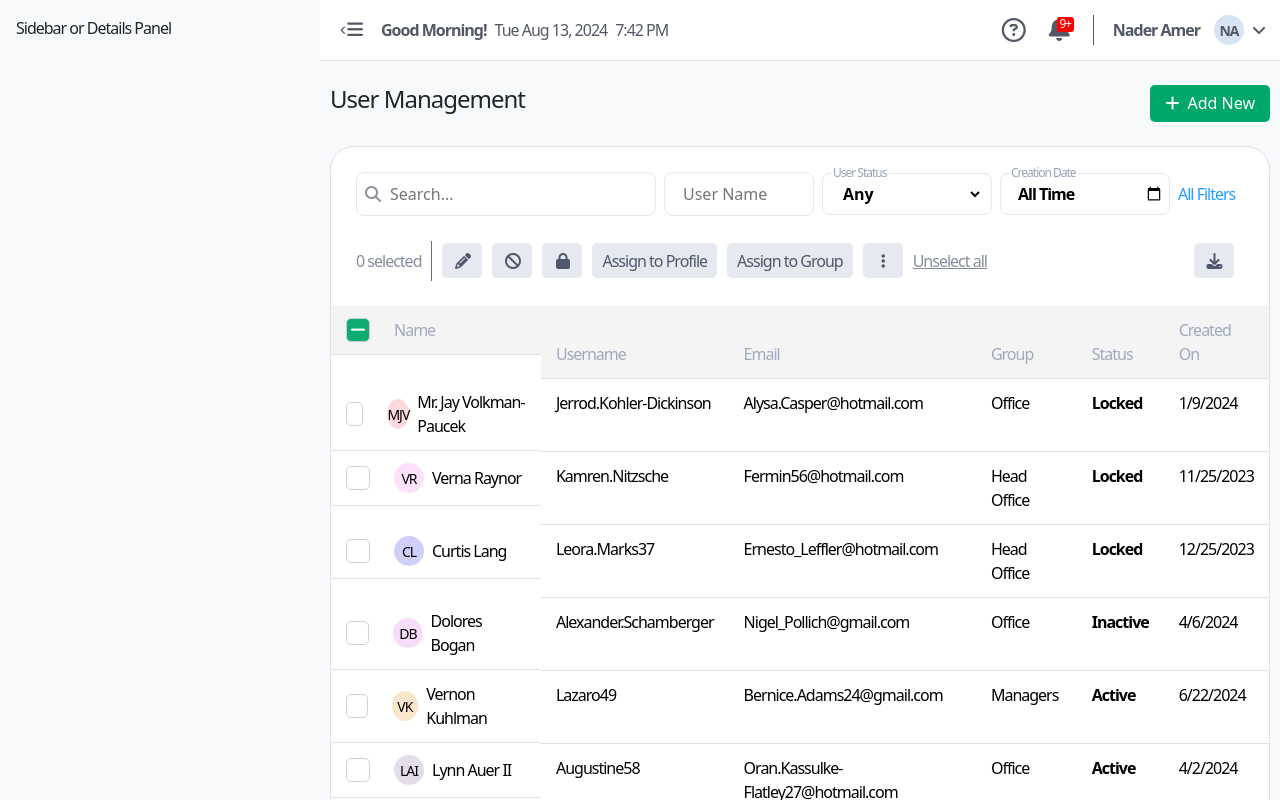
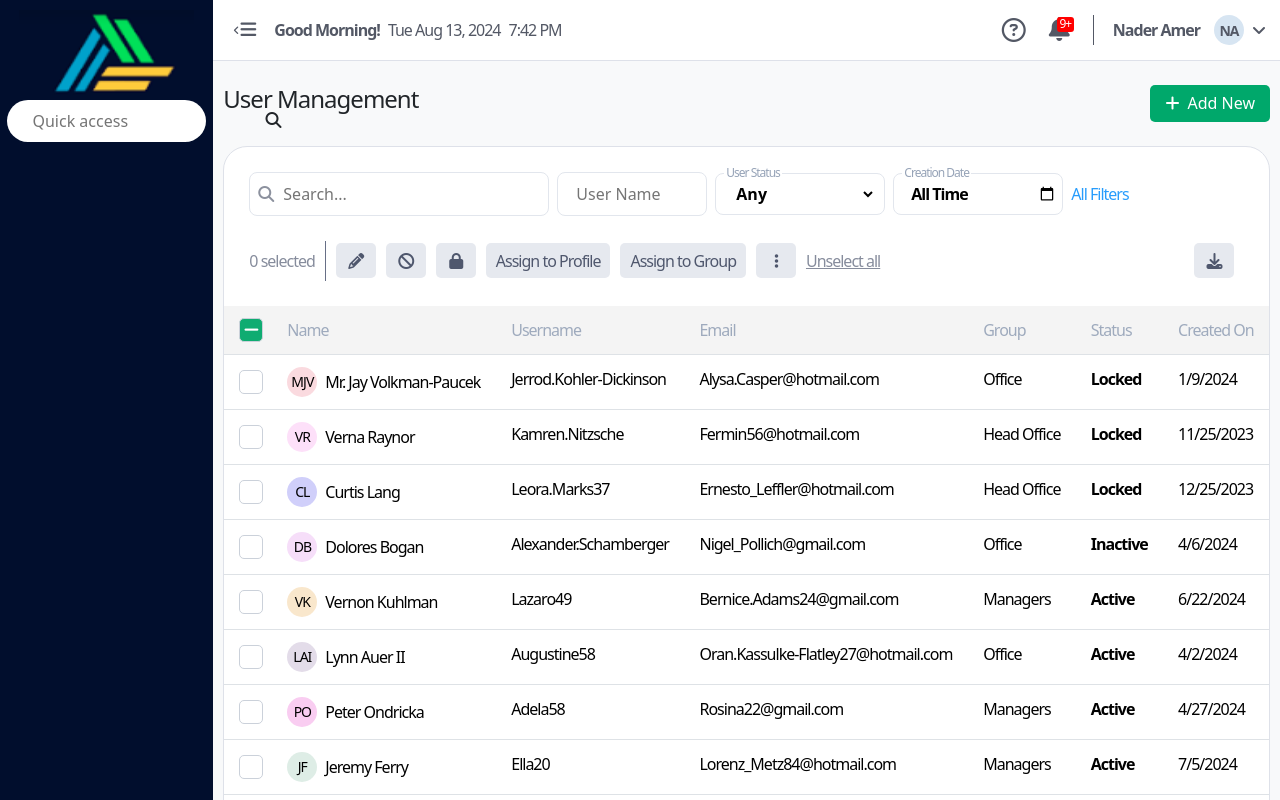
Before and after one commit to MenaTalhHossamAlden/RENOSYSTEMS-Frontend-Engineer-Challenge, a React (Create React App) app: page / in a window 1280 px wide. Shown: the top 800 px of the page. Built offline with nearby package versions, Linux system fonts and the light colour scheme; the HTML template or start-up script is replaced by a standard one.

Commit message:
menu component

```diff
--- /dev/null
+++ b/src/components/Menu.css
@@ -0,0 +1,24 @@
+.menu {
+  background: #010e2d;
+  position: fixed;
+  height: 100vh;
+  width: inherit;
+  display: flex;
+  flex-direction: column;
+  align-items: center;
+}
+
+.menu img {
+  width: 175px;
+  margin-top: 10px;
+  height: 90px;
+}
+
+.menu .search {
+  border-radius: 100px;
+  background: white;
+  padding: 8px 15px;
+  width: 93%;
+  display: flex;
+  justify-content: space-between;
+}
--- /dev/null
+++ b/src/components/Menu.js
@@ -0,0 +1,20 @@
+import './Menu.css';
+import logo from '../assets/logo.png';
+const Menu = () => {
+  return (
+    <div className="menu">
+      <img src={logo} alt="logo" />
+      <div className="search">
+        <input
+          type="search"
+          className="field-input"
+          placeholder="Quick access"
+        />
+        <span>
+          <i className="fas fa-search"></i>
+        </span>
+      </div>
+    </div>
+  );
+};
+export default Menu;
--- a/src/components/Navbar.js
+++ b/src/components/Navbar.js
@@ -44,7 +44,7 @@ const Navbar = () => {
               .map((n) => n[0])
               .join('')}
           </div>
-          <i class="fas fa-angle-down"></i>
+          <i className="fas fa-angle-down"></i>
         </div>
       </div>
     </div>
--- a/src/components/UserManagement.js
+++ b/src/components/UserManagement.js
@@ -1,3 +1,4 @@
+import Menu from './Menu';
 import Main from './Main';
 import { Container, Row, Col } from 'react-bootstrap';
 import './UserManagement.css';
@@ -13,10 +14,10 @@ const UserManagement = () => {
       {showPopup && <Popup />}
       <Container fluid className="user-management">
         <Row>
-          <Col md={3} className="bg-light col">
-            <div className="p-3">Sidebar or Details Panel</div>
+          <Col md={2} className="bg-light col">
+            <Menu />
           </Col>
-          <Col md={9} className="bg-light col">
+          <Col md={10} className="bg-light col">
             <Navbar />
             <div className="user-management-body">
               <div className="header">
```
Also changed, not shown: src/assets/logo.png (added).
